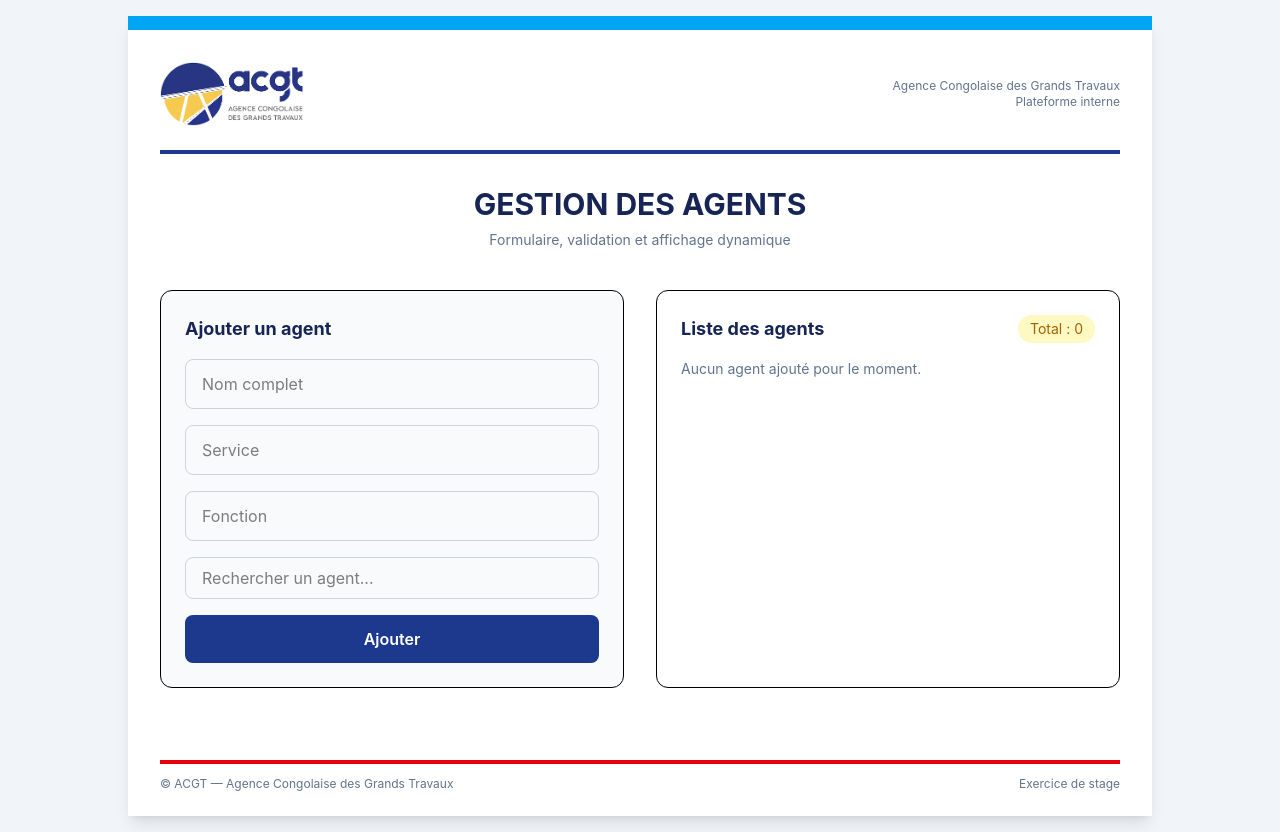
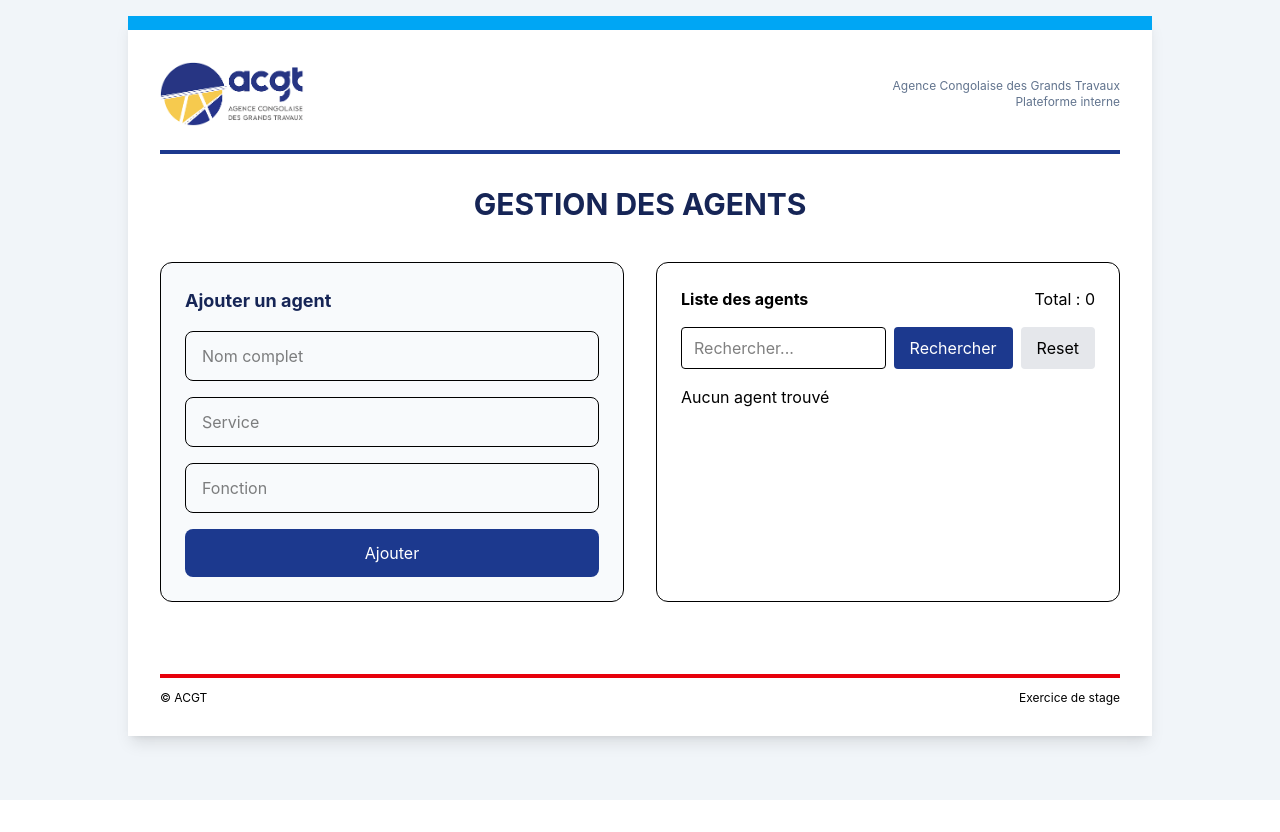
Before and after one commit to bontetabala4/acgt-agents-exercice, a React (Vite) app: page / in a window 1280 px wide. After the commit the page ends 800 px from the top, so only its background shows below. Built offline with nearby package versions, Linux system fonts and the light colour scheme.

Commit message:
final version agent management app

```diff
--- a/src/App.tsx
+++ b/src/App.tsx
@@ -10,29 +10,38 @@ type Agent = {
 
 function App() {
   const [loading, setLoading] = useState(true);
+
   const [name, setName] = useState("");
   const [service, setService] = useState("");
   const [role, setRole] = useState("");
+
   const [agents, setAgents] = useState<Agent[]>([]);
+  const [filteredAgents, setFilteredAgents] = useState<Agent[]>([]);
+
+  const [search, setSearch] = useState("");
+
   const [error, setError] = useState("");
-  const [search, setSearch] = useState("");
   const [success, setSuccess] = useState("");
 
+  // Charger depuis localStorage
   useEffect(() => {
     const savedAgents = localStorage.getItem("agents");
 
     if (savedAgents) {
-    setAgents(JSON.parse(savedAgents));
+      const parsed = JSON.parse(savedAgents);
+      setAgents(parsed);
+      setFilteredAgents(parsed);
     }
 
-  const timer = setTimeout(() => setLoading(false), 2000);
+    const timer = setTimeout(() => setLoading(false), 1000);
     return () => clearTimeout(timer);
   }, []);
 
+  // Sauvegarder automatiquement
   useEffect(() => {
     localStorage.setItem("agents", JSON.stringify(agents));
+    setFilteredAgents(agents);
   }, [agents]);
-
 
   const handleSubmit = (e: React.FormEvent) => {
     e.preventDefault();
@@ -51,15 +60,37 @@ useEffect(() => {
     };
 
     setAgents([newAgent, ...agents]);
+
+    setSuccess("Agent ajouté avec succès");
+    setError("");
+
     setName("");
     setService("");
     setRole("");
-    setError("");
-    setSuccess("Agent ajouté avec succès !");
   };
 
   const handleDelete = (id: number) => {
     setAgents(agents.filter((agent) => agent.id !== id));
+  };
+
+  const handleSearch = () => {
+    if (!search.trim()) {
+      setFilteredAgents(agents);
+      return;
+    }
+
+    const result = agents.filter((agent) =>
+      agent.name.toLowerCase().includes(search.toLowerCase()) ||
+      agent.service.toLowerCase().includes(search.toLowerCase()) ||
+      agent.role.toLowerCase().includes(search.toLowerCase())
+    );
+
+    setFilteredAgents(result);
+  };
+
+  const handleResetSearch = () => {
+    setSearch("");
+    setFilteredAgents(agents);
   };
 
   if (loading) {
@@ -79,16 +110,13 @@ useEffect(() => {
     );
   }
 
-  const filteredAgents = agents.filter((agent) =>
-    agent.name.toLowerCase().includes(search.toLowerCase())
-  );
-
   return (
     <main className="min-h-screen bg-slate-100 p-4">
       <section className="max-w-5xl mx-auto bg-white min-h-[90vh] shadow-lg border-t-[14px] border-sky-500">
+        {/* HEADER */}
         <header className="px-8 pt-8">
           <div className="flex items-center justify-between">
-            <img src="/images/acgt-logo.png" alt="Logo ACGT" className="w-36" />
+            <img src="/images/acgt-logo.png" className="w-36" />
 
             <div className="text-right text-xs text-slate-500">
               <p>Agence Congolaise des Grands Travaux</p>
@@ -102,13 +130,12 @@ useEffect(() => {
             <h1 className="text-2xl md:text-3xl font-bold text-blue-950 uppercase">
               Gestion des agents
             </h1>
-            <p className="mt-2 text-sm text-slate-500">
-              Formulaire, validation et affichage dynamique
-            </p>
           </div>
         </header>
 
+        {/* BODY */}
         <section className="px-8 py-10 grid md:grid-cols-2 gap-8">
+          {/* FORM */}
           <form
             onSubmit={handleSubmit}
             className="bg-slate-50 border rounded-xl p-6 space-y-4 transition hover:shadow-lg"
@@ -125,7 +152,7 @@ useEffect(() => {
               placeholder="Nom complet"
               value={name}
               onChange={(e) => setName(e.target.value)}
-              className="w-full border border-slate-300 rounded-lg px-4 py-3 outline-none focus:border-blue-800"
+              className="w-full border rounded-lg px-4 py-3"
             />
 
             <input
@@ -133,7 +160,7 @@ useEffect(() => {
               placeholder="Service"
               value={service}
               onChange={(e) => setService(e.target.value)}
-              className="w-full border border-slate-300 rounded-lg px-4 py-3 outline-none focus:border-blue-800"
+              className="w-full border rounded-lg px-4 py-3"
             />
 
             <input
@@ -141,49 +168,57 @@ useEffect(() => {
               placeholder="Fonction"
               value={role}
               onChange={(e) => setRole(e.target.value)}
-              className="w-full border border-slate-300 rounded-lg px-4 py-3 outline-none focus:border-blue-800"
+              className="w-full border rounded-lg px-4 py-3"
             />
 
-            <input
-              type="text"
-              placeholder="Rechercher un agent..."
-              value={search}
-              onChange={(e) => setSearch(e.target.value)}
-              className="w-full border border-slate-300 rounded-lg px-4 py-2 mb-4"
-            />
-
-            <button
-              type="submit"
-              className="w-full bg-blue-900 hover:bg-blue-950 text-white font-semibold py-3 rounded-lg transition"
-            >
+            <button className="w-full bg-blue-900 text-white py-3 rounded-lg">
               Ajouter
             </button>
           </form>
 
-          <div className="bg-white border rounded-xl p-6 transition hover:shadow-lg">
-            <div className="flex justify-between items-center mb-4">
-              <h2 className="text-lg font-bold text-blue-950">
-                Liste des agents
-              </h2>
-              <span className="bg-yellow-100 text-yellow-700 text-sm px-3 py-1 rounded-full">
-                Total : {filteredAgents.length}
-              </span>
+          {/* LIST */}
+          <div className="bg-white border rounded-xl p-6">
+            <div className="flex justify-between mb-4">
+              <h2 className="font-bold">Liste des agents</h2>
+              <span>Total : {agents.length}</span>
             </div>
 
-            {agents.length === 0 ? (
-              <p className="text-sm text-slate-500">
-                Aucun agent ajouté pour le moment.
-              </p>
+            {/* SEARCH */}
+            <div className="mb-4 flex gap-2">
+              <input
+                type="text"
+                placeholder="Rechercher..."
+                value={search}
+                onChange={(e) => setSearch(e.target.value)}
+                className="w-full border px-3 py-2 rounded"
+              />
+
+              <button
+                type="button"
+                onClick={handleSearch}
+                className="bg-blue-900 text-white px-4 rounded"
+              >
+                Rechercher
+              </button>
+
+              <button
+                type="button"
+                onClick={handleResetSearch}
+                className="bg-gray-200 px-4 rounded"
+              >
+                Reset
+              </button>
+            </div>
+
+            {/* LIST ITEMS */}
+            {filteredAgents.length === 0 ? (
+              <p>Aucun agent trouvé</p>
             ) : (
-              <div className="space-y-3">
-                {filteredAgents.map((agent) => (
-                  <div
-                    key={agent.id}
-                    className="border rounded-lg p-4 bg-slate-50"
-                  >
-                    <p className="font-bold text-blue-950">{agent.name}</p>
-                    <p className="text-sm text-slate-600">
-                      {agent.service} — {agent.role}
+              filteredAgents.map((agent) => (
+                <div key={agent.id} className="border p-3 mb-2 rounded">
+                  <p className="font-bold">{agent.name}</p>
+                  <p className="text-sm">
+                    {agent.service} - {agent.role}
                   </p>
 
                   <button
@@ -193,15 +228,15 @@ useEffect(() => {
                     Supprimer
                   </button>
                 </div>
-                ))}
-              </div>
+              ))
             )}
           </div>
         </section>
 
+        {/* FOOTER */}
         <footer className="px-8 pb-6 mt-8">
-          <div className="border-t-4 border-red-600 pt-3 flex justify-between text-xs text-slate-500">
-            <span>© ACGT — Agence Congolaise des Grands Travaux</span>
+          <div className="border-t-4 border-red-600 pt-3 flex justify-between text-xs">
+            <span>© ACGT</span>
             <span>Exercice de stage</span>
           </div>
         </footer>
```
Lines whose indentation alone changed are shown as unchanged.
